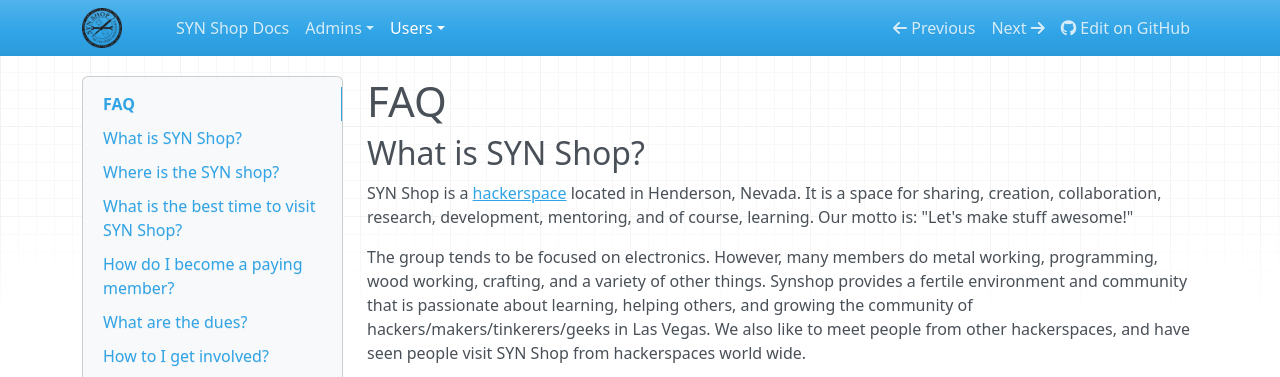
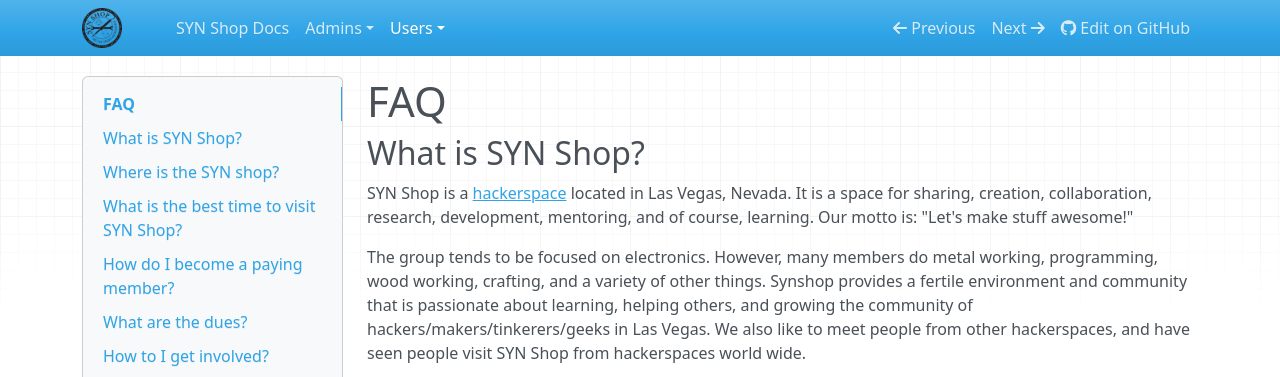
Before and after one commit to synshop/rtfm, an MkDocs documentation site: the page built from docs/users/FAQ.md, in a window 1280 px wide and 900 px high. Shown: the top 377 px of the window. Built offline with MkDocs 1.6.1, drawn with Linux system fonts in a browser that asks for light colours; nearby versions of some CDN libraries.

Commit message:
fixing shop location issue in FAQ and adding a requirements.txt (#53)

```diff
--- a/docs/users/FAQ.md
+++ b/docs/users/FAQ.md
@@ -2,7 +2,7 @@
 
 ## What is SYN Shop?
 
-SYN Shop is a [hackerspace](https://en.wikipedia.org/wiki/Hackerspace) located in Henderson, Nevada. It is a space
+SYN Shop is a [hackerspace](https://en.wikipedia.org/wiki/Hackerspace) located in Las Vegas, Nevada. It is a space
 for sharing, creation, collaboration, research, development, mentoring, and of course,
 learning. Our motto is: "Let's make stuff awesome!"
 
```
Also changed, not shown: requirements.txt (added, +26 -0 lines), 1 other file.
